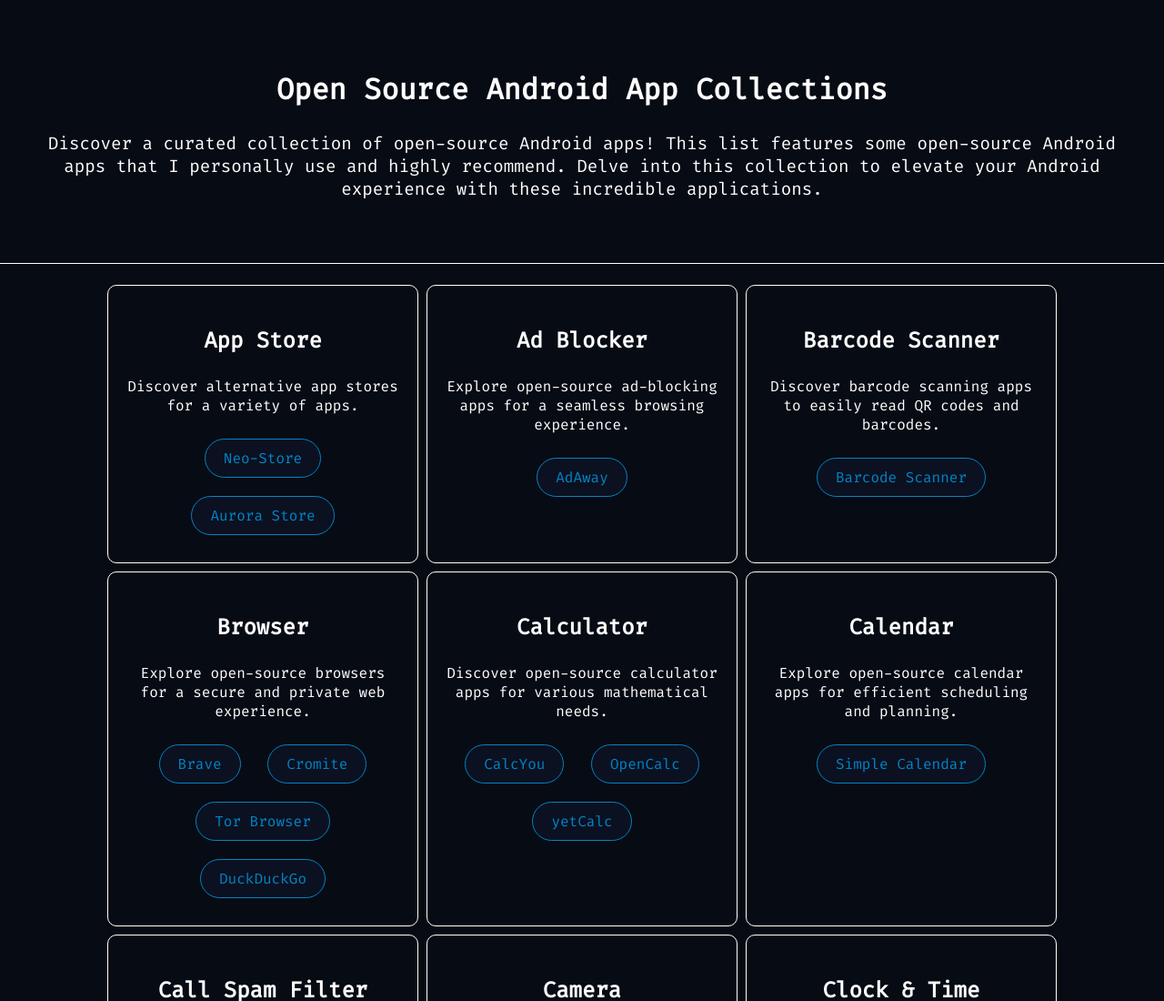
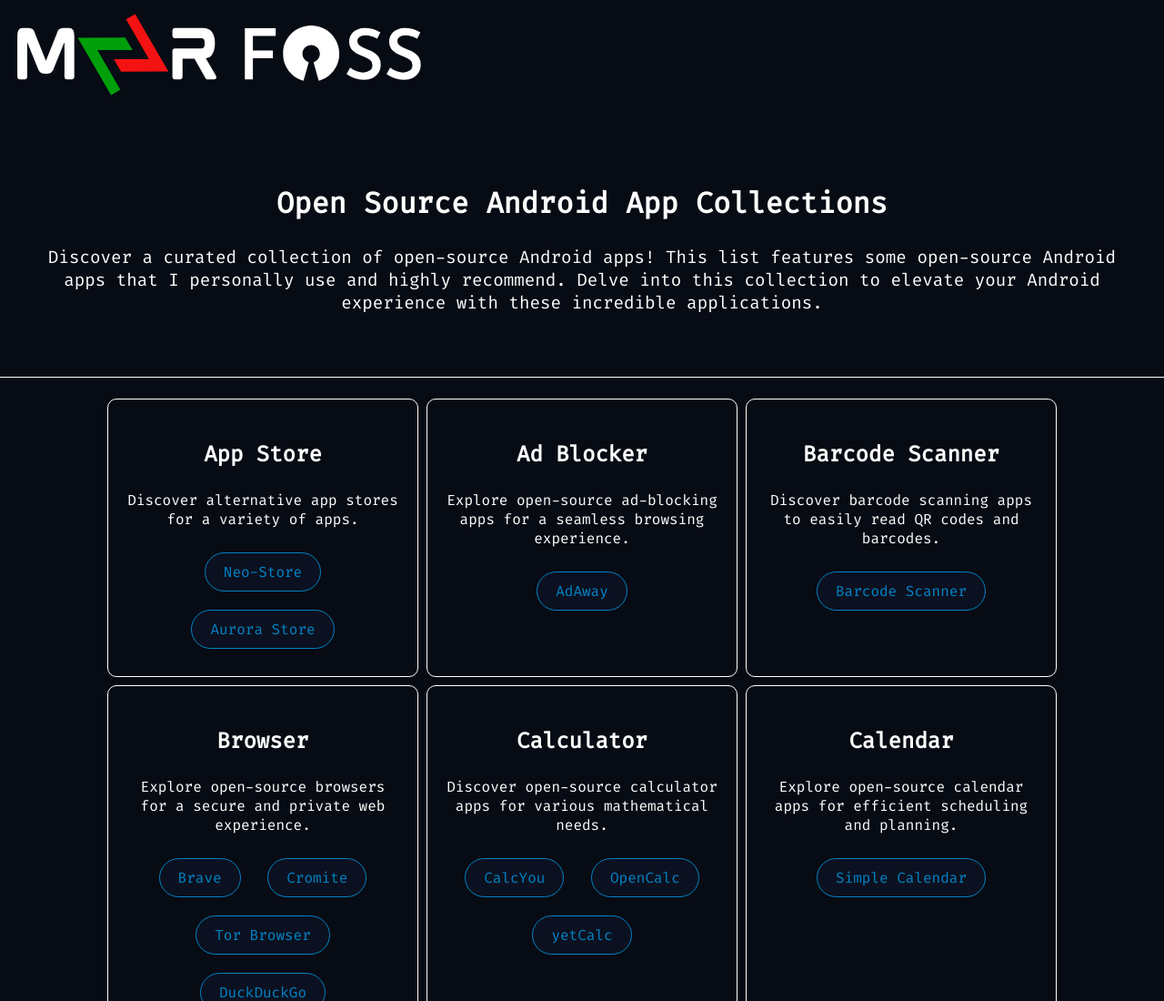
Before and after one commit to MNRfrom2020/foss, a plain HTML site: page index.html in a window 1280 px wide. Shown: the top 1100 px of the page at 91% size. Drawn offline with Linux system fonts and the light colour scheme.

Commit message:
Updated Logo index.html

```diff
--- a/index.html
+++ b/index.html
@@ -9,6 +9,7 @@
     <link rel="stylesheet" href="styles.css">
     <link rel="stylesheet" href="https://fonts.googleapis.com/css?family=Fira+Code&display=swap">
 
+    <img src="https://raw.githubusercontent.com/MNRfrom2020/foss/refs/heads/main/Assets/MNR%20FOSS%20Logo.svg" />
     <title>OSAAC - Open Source Android App Collections</title>
 
 </head>
```
